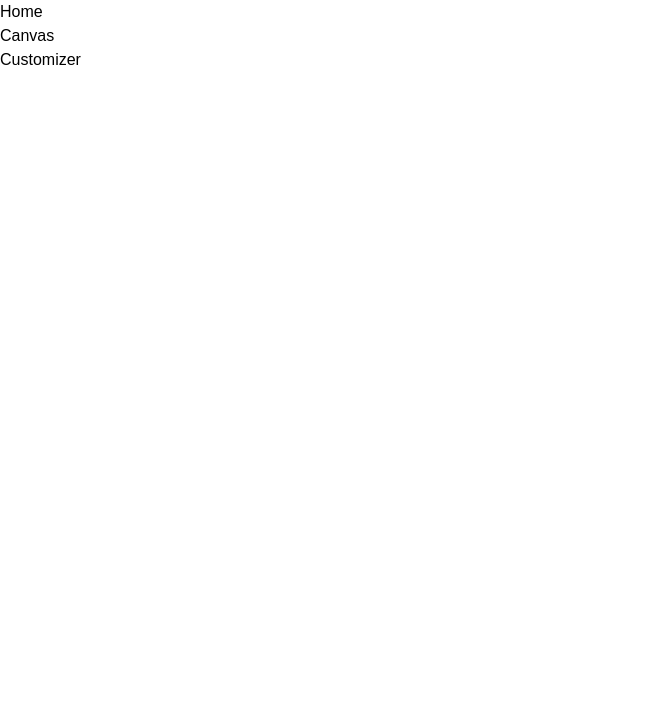
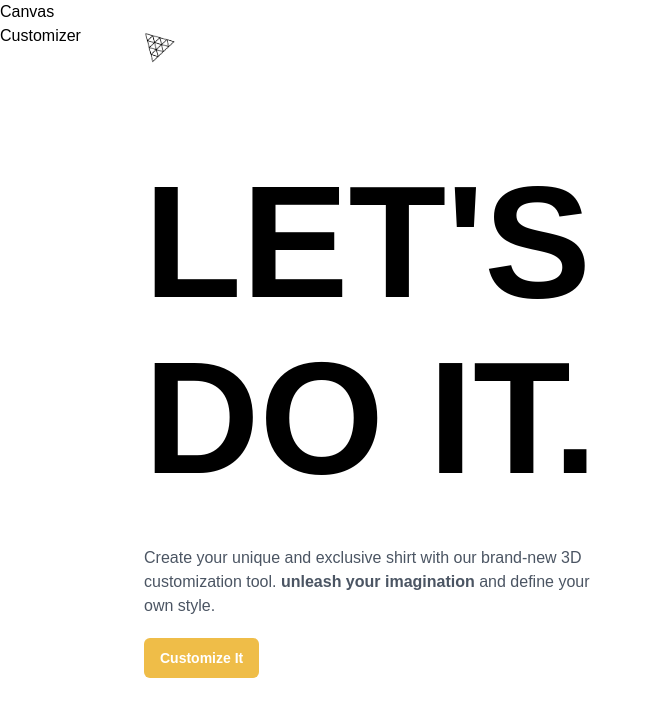
Before and after one commit to AymanJabr/ShirtCustomizer3DWithAI, a React (Vite) app: page / in a window 1280 px wide. Shown: the top 716 px of the page, without its empty margins (0-653 px from the left). Built offline with nearby package versions, Linux system fonts and the light colour scheme; a web font is replaced by a local one.

Commit message:
Initial Homepage

```diff
--- /dev/null
+++ b/src/components/CustomButton.jsx
@@ -0,0 +1,26 @@
+import React from 'react'
+import { useSnapshot } from 'valtio'
+
+import state from '../store'
+
+const CustomButton = ({ title, type, customStyles, handleClick }) => {
+  const snap = useSnapshot(state)
+
+  const generateStyle = (type) => {
+    if (type === 'filled') {
+      return { backgroundColor: snap.color, color: '#ffffff' }
+    }
+  }
+
+  return (
+    <button
+      className={`px-2 py-1.5 flex-1 rounded-md ${customStyles}`}
+      style={generateStyle(type)}
+      onClick={handleClick}
+    >
+      {title}
+    </button>
+  )
+}
+
+export default CustomButton
--- /dev/null
+++ b/src/components/index.js
@@ -0,0 +1,3 @@
+import CustomButton from './CustomButton'
+
+export {CustomButton}
--- a/src/pages/Home.jsx
+++ b/src/pages/Home.jsx
@@ -1,10 +1,57 @@
-import React from "react";
+import { motion, AnimatePresence } from 'framer-motion'
+import { useSnapshot } from 'valtio'
+
+import state from '../store'
+import {
+  headContainerAnimation,
+  headContentAnimation,
+  headTextAnimation,
+  slideAnimation,
+} from '../config/motion'
+import { CustomButton } from '../components'
 
 const Home = () => {
+  const snap = useSnapshot(state)
 
-    return (
-        <div>Home</div>
-    )
+  return (
+    <AnimatePresence>
+      {snap.intro && (
+        <motion.section className='home' {...slideAnimation('left')}>
+          <motion.header {...slideAnimation('down')}>
+            <img
+              src='/threejs.png'
+              alt='logo'
+              className='w-8 h-8 object-contain'
+            />
+          </motion.header>
+          <motion.div className='home-content' {...headContainerAnimation}>
+            <motion.div {...headTextAnimation}>
+              <h1 className='head-text'>
+                LET&apos;S <br className='xl:block hidden' /> DO IT.
+              </h1>
+            </motion.div>
+            <motion.div
+              {...headContentAnimation}
+              className='flex flex-col gap-5'
+            >
+              <p className='max-w-md font-normal text-gray-600 text-base'>
+                Create your unique and exclusive shirt with our brand-new 3D
+                customization tool. <strong>unleash your imagination</strong>{' '}
+                and define your own style.{' '}
+              </p>
+
+              <CustomButton
+                type='filled'
+                title='Customize It'
+                handleClick={() => (state.intro = false)}
+                customStyles='w-fit px-4 py-2.5 font-bold text-sm'
+              />
+            </motion.div>
+          </motion.div>
+        </motion.section>
+      )}
+    </AnimatePresence>
+  )
 }
 
-export default Home;
+export default Home
--- /dev/null
+++ b/src/store/index.js
@@ -0,0 +1,12 @@
+import {proxy} from 'valtio'
+
+const state = proxy({
+    intro: true,
+    color: '#EFBD48',
+    isLogoTexture: true,
+    isFullTexture: false,
+    logoDecal: './threejs.png',
+    fullDecal: './threejs.png',
+})
+
+export default state
```
